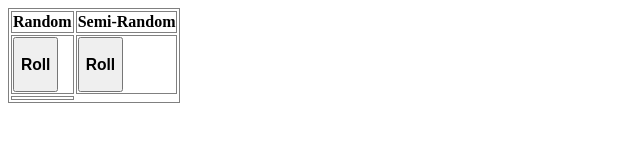
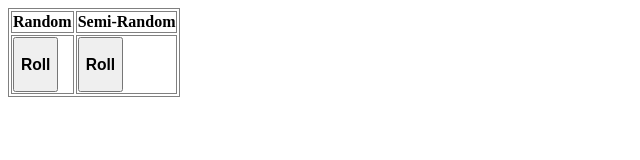
Before and after one commit to ThomasJBlack/ThomasJBlack.github.io, a plain HTML site: page diceApp/indexDiceApp.html in a window 1280 px wide. Shown: the full height of the page, 0-640 px from the left. Drawn offline with Linux system fonts and the light colour scheme.

Commit message:
Update indexDiceApp.html

```diff
--- a/diceApp/indexDiceApp.html
+++ b/diceApp/indexDiceApp.html
@@ -34,11 +34,6 @@
                 </button>
             </td>
         </tr>
-        <tr>
-            <td>
-
-            </td>
-        </tr>
     </table>
 
     <h1 id="hiddenMessage" style="display:none">Hidden message</h1>
```
